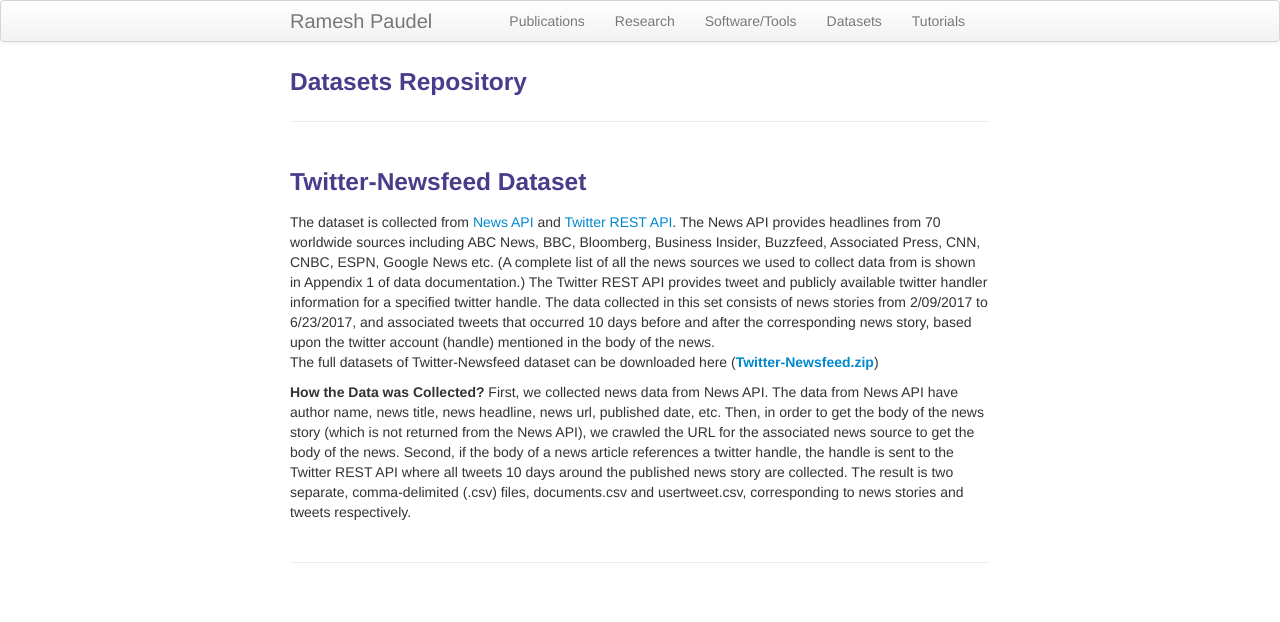
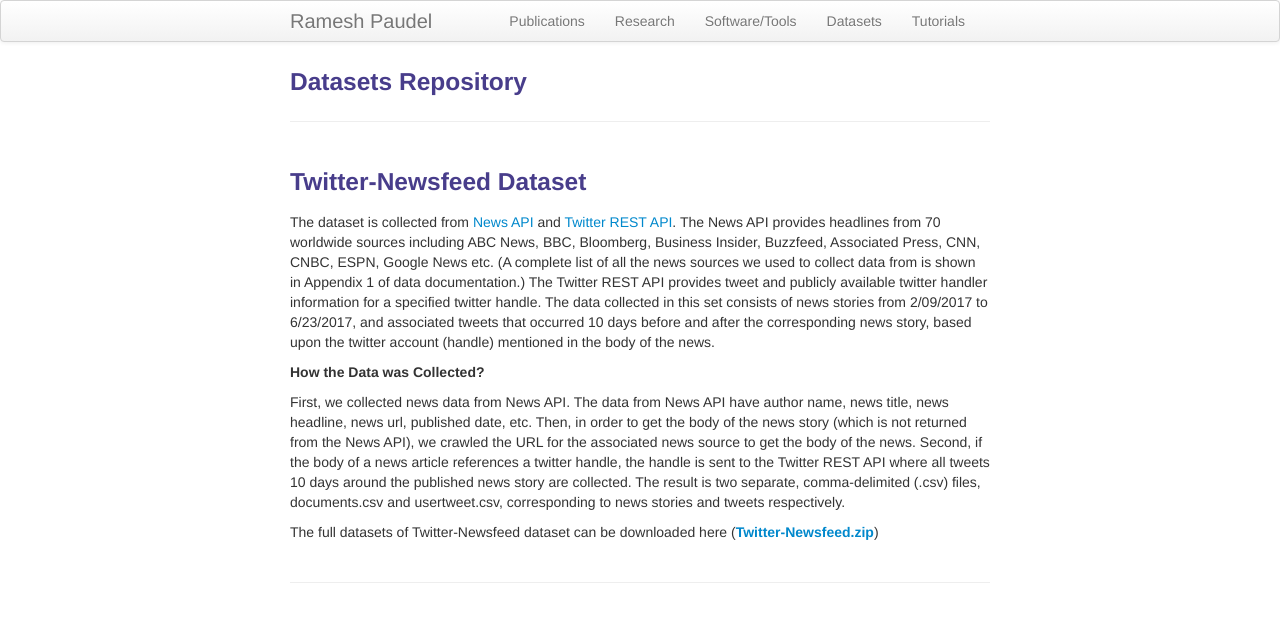
Before and after one commit to rpaudel42/rpaudel42.github.io, a Jekyll site: the page built from pages/dataset.md, in a window 1280 px wide. Shown: the top 622 px of the page. Built offline with Jekyll 4.4.1, drawn with Linux system fonts in a browser that asks for light colours; part of the change alters nothing that is shown.

```diff
--- a/pages/dataset.md
+++ b/pages/dataset.md
@@ -14,9 +14,10 @@ twitter handle.
 The data collected in this set consists of news stories from 2/09/2017 to 6/23/2017, and associated
 tweets that occurred 10 days before and after the corresponding news story, based upon the twitter
 account (handle) mentioned in the body of the news.
-The full datasets of Twitter-Newsfeed dataset can be downloaded here (**[Twitter-Newsfeed.zip](/datasets/Twitter-Newsfeed.zip)**)
+
 
 **How the Data was Collected?**
+
 First, we collected news data from News API. The data from News API have author name, news
 title, news headline, news url, published date, etc. Then, in order to get the body of the news story
 (which is not returned from the News API), we crawled the URL for the associated news source
@@ -25,3 +26,5 @@ Second, if the body of a news article references a twitter handle, the handle is
 REST API where all tweets 10 days around the published news story are collected.
 The result is two separate, comma-delimited (.csv) files, documents.csv and usertweet.csv,
 corresponding to news stories and tweets respectively.
+
+The full datasets of Twitter-Newsfeed dataset can be downloaded here (**[Twitter-Newsfeed.zip](/datasets/Twitter-Newsfeed.zip)**)
```
